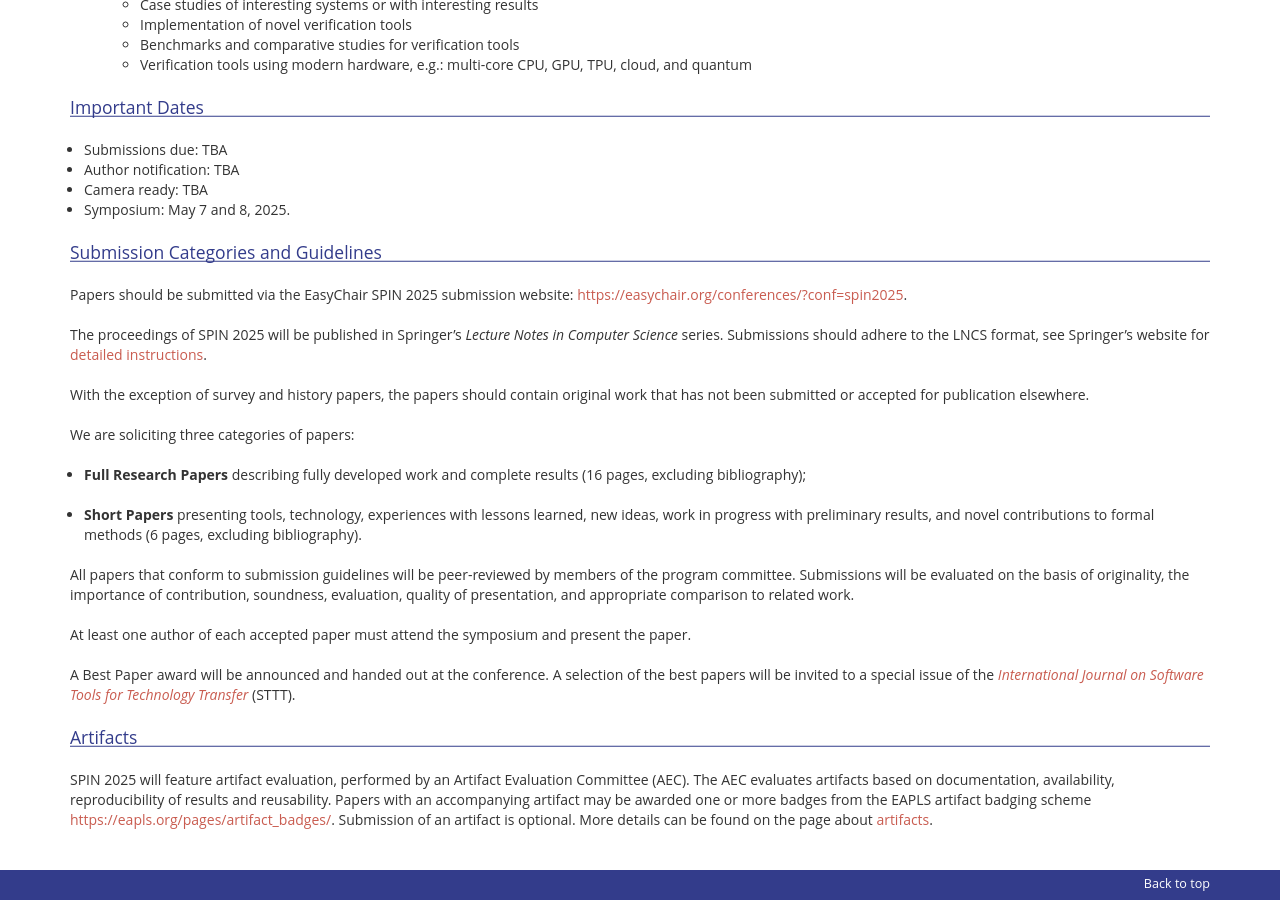
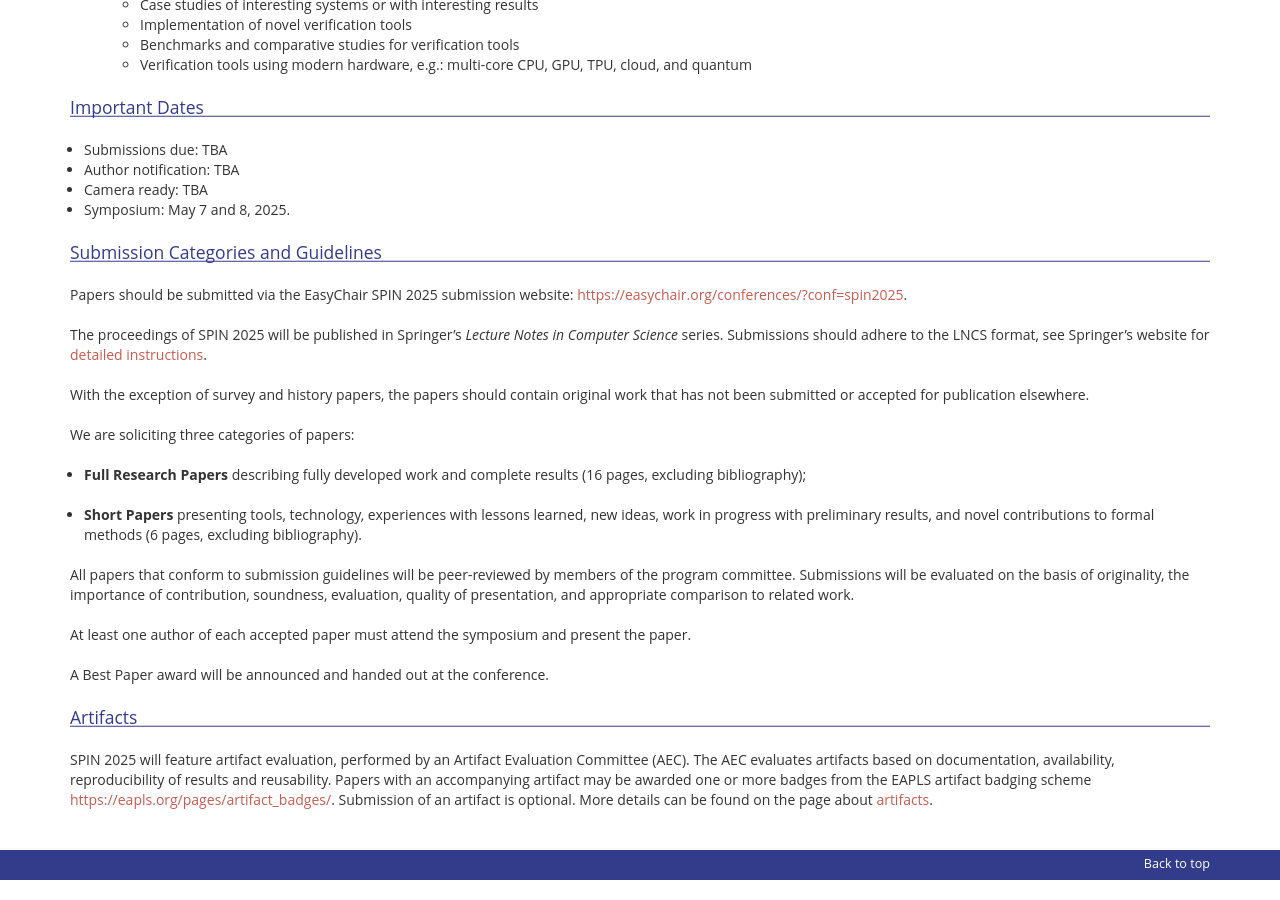
Before and after one commit to SPIN-web/SPIN2026, a Jekyll site: the page built from _pages/call.md, in a window 1280 px wide and 900 px high, scrolled down 1090 px. Built offline with Jekyll 4.4.1, drawn with Linux system fonts in a browser that asks for light colours; nearby versions of some CDN libraries; our own code applies the rules of GitHub Pages for plain Markdown files.

Commit message:
don't promise STTT yet

```diff
--- a/_pages/call.md
+++ b/_pages/call.md
@@ -61,7 +61,7 @@ All papers that conform to submission guidelines will be peer-reviewed by member
 At least one author of each accepted paper must attend the symposium and present the paper.
 
 A Best Paper award will be announced and handed out at the conference.
-A selection of the best papers will be invited to a special issue of the [*International Journal on Software Tools for Technology Transfer*](https://sttt.cs.uni-dortmund.de/) (STTT).
+<!-- A selection of the best papers will be invited to a special issue of the [*International Journal on Software Tools for Technology Transfer*](https://sttt.cs.uni-dortmund.de/) (STTT). -->
 
 ## Artifacts
 
```
